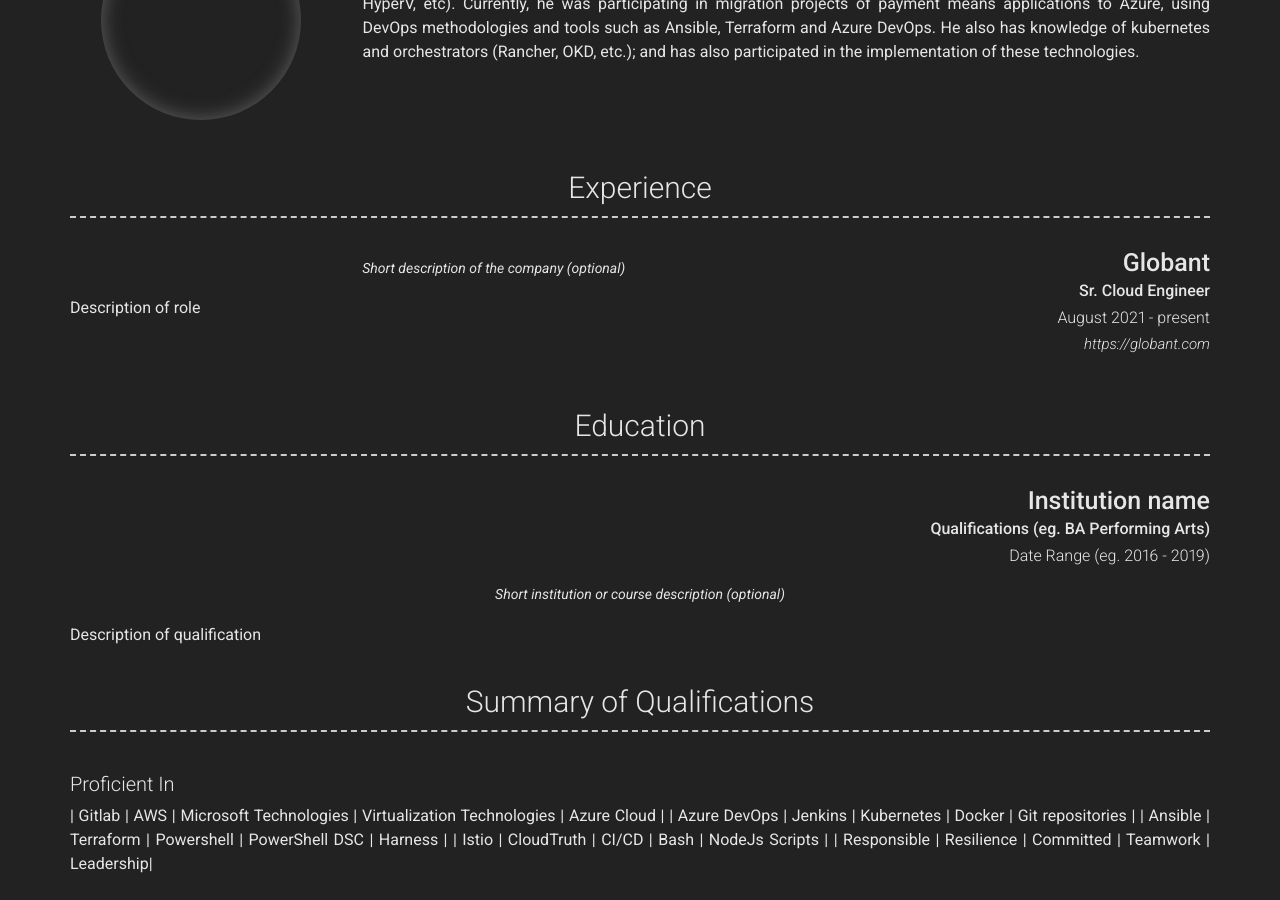
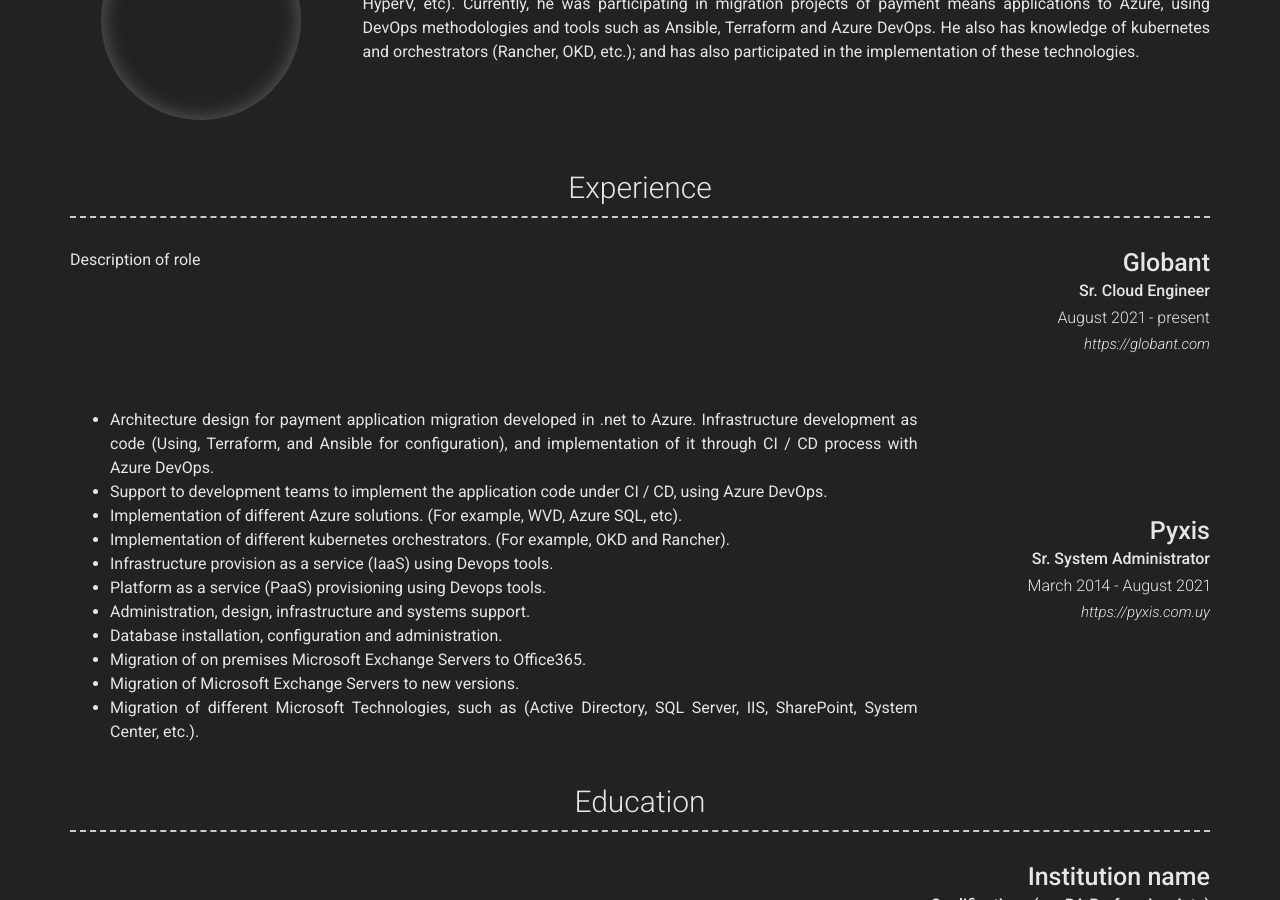
Before and after one commit to maurivg28/cv, a Jekyll site: the page built from index.md, in a window 1280 px wide and 900 px high, scrolled down 359 px. Built offline with Jekyll 4.4.1, drawn with Linux system fonts in a browser that asks for light colours; nearby versions of some CDN libraries.

Commit message:
Update _config.yml

```diff
--- a/_config.yml
+++ b/_config.yml
@@ -71,10 +71,28 @@ content:
         sub_title: Sr. Cloud Engineer
         caption: August 2021 - present
         link: https://globant.com
-        quote: >
-          Short description of the company (optional)
+        quote:
         description: | # this will include new lines to allow paragraphs
           Description of role
+      - layout: right
+        title: Pyxis
+        sub_title: Sr. System Administrator
+        caption: March 2014 - August 2021
+        link: https://pyxis.com.uy
+        quote:
+        description: | # this will include new lines to allow paragraphs
+          - Architecture design for payment application migration developed in .net to Azure. Infrastructure development as code (Using, Terraform, and Ansible for configuration), and implementation of it through CI / CD process with Azure DevOps.
+          - Support to development teams to implement the application code under CI / CD, using Azure DevOps.
+          - Implementation of different Azure solutions. (For example, WVD, Azure SQL, etc).
+          - Implementation of different kubernetes orchestrators. (For example, OKD and Rancher).
+          - Infrastructure provision as a service (IaaS) using Devops tools.
+          - Platform as a service (PaaS) provisioning using Devops tools.
+          - Administration, design, infrastructure and systems support.
+          - Database installation, configuration and administration.
+          - Migration of on premises Microsoft Exchange Servers to Office365.
+          - Migration of Microsoft Exchange Servers to new versions.
+          - Migration of different Microsoft Technologies, such as (Active Directory, SQL Server, IIS, SharePoint, System Center, etc.).
+
   - title: Education
     layout: list
     content:
```
